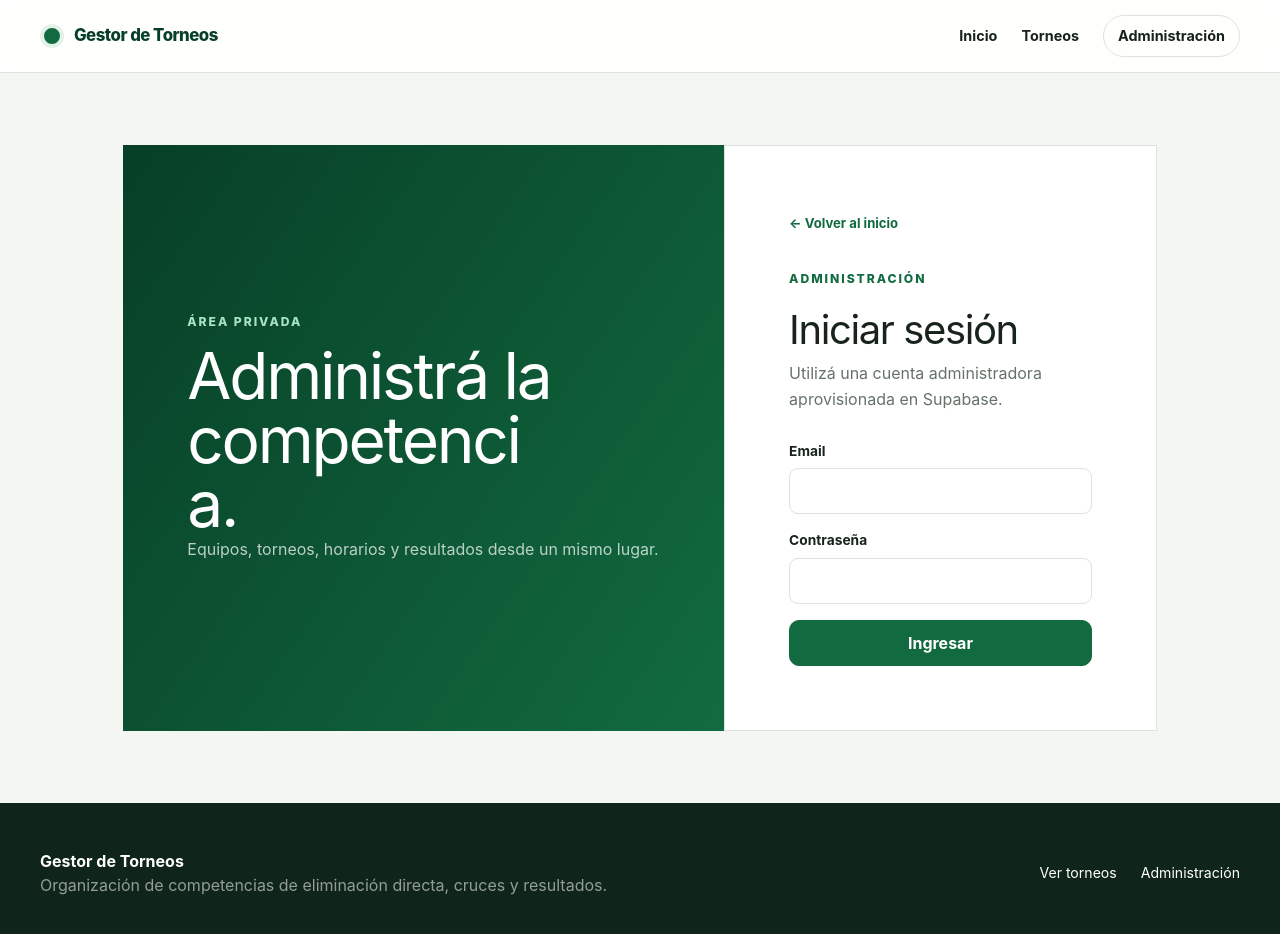
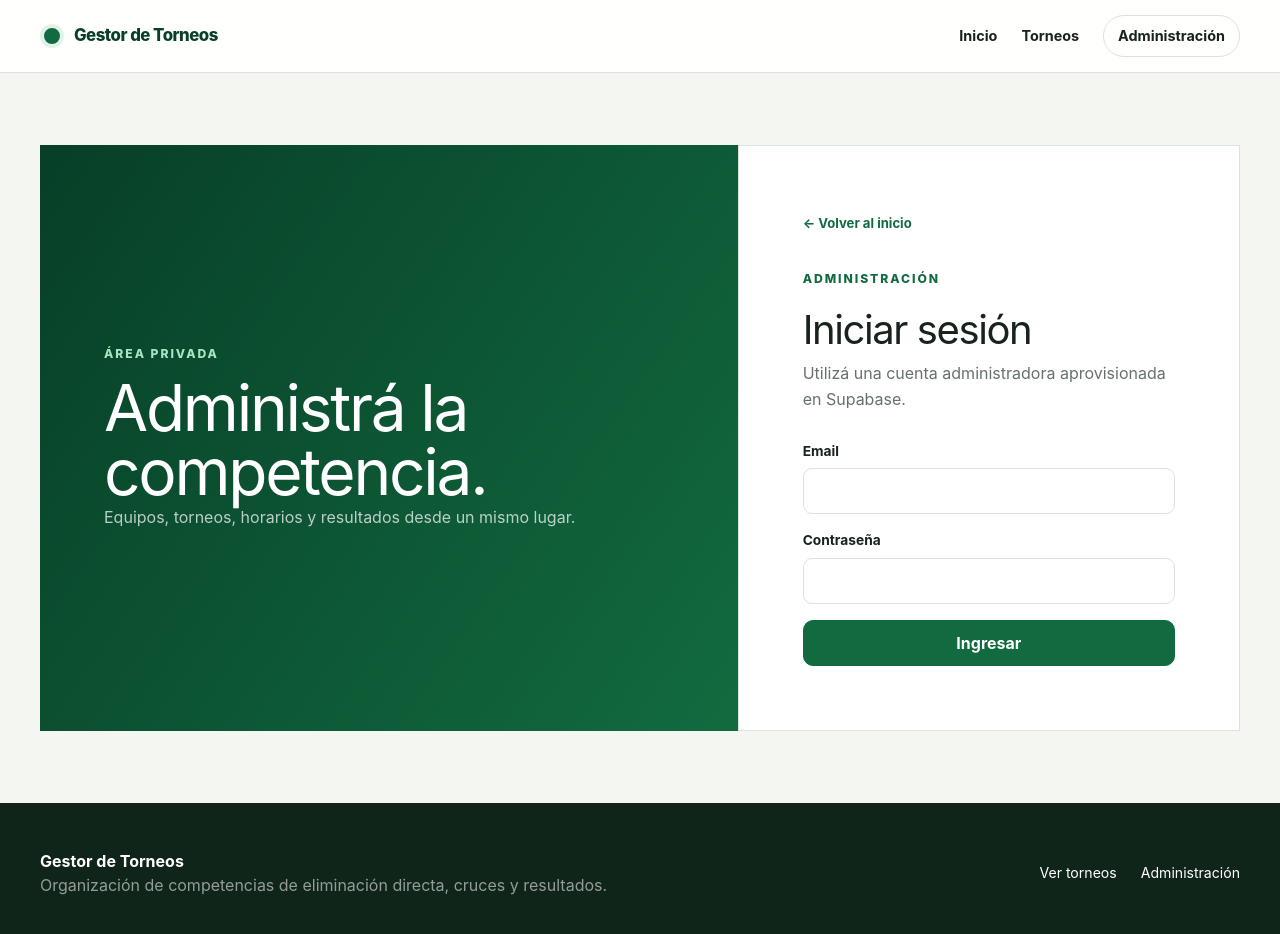
Before and after one commit to RodriguezAgustinF/AranguriAppsChallenge, a Next.js app: page /login in a window 1280 px wide. Shown: the top 934 px of the page. Built offline with nearby package versions, Linux system fonts and the light colour scheme; no server answers.

Commit message:
login style fix

```diff
--- a/src/app/globals.css
+++ b/src/app/globals.css
@@ -1035,10 +1035,6 @@ h3 {
   color: #a8e4c1;
 }
 
-.login-intro h1 {
-  max-width: 9ch;
-}
-
 .login-intro > p:last-child {
   color: rgb(255 255 255 / 72%);
   line-height: 1.7;
```
